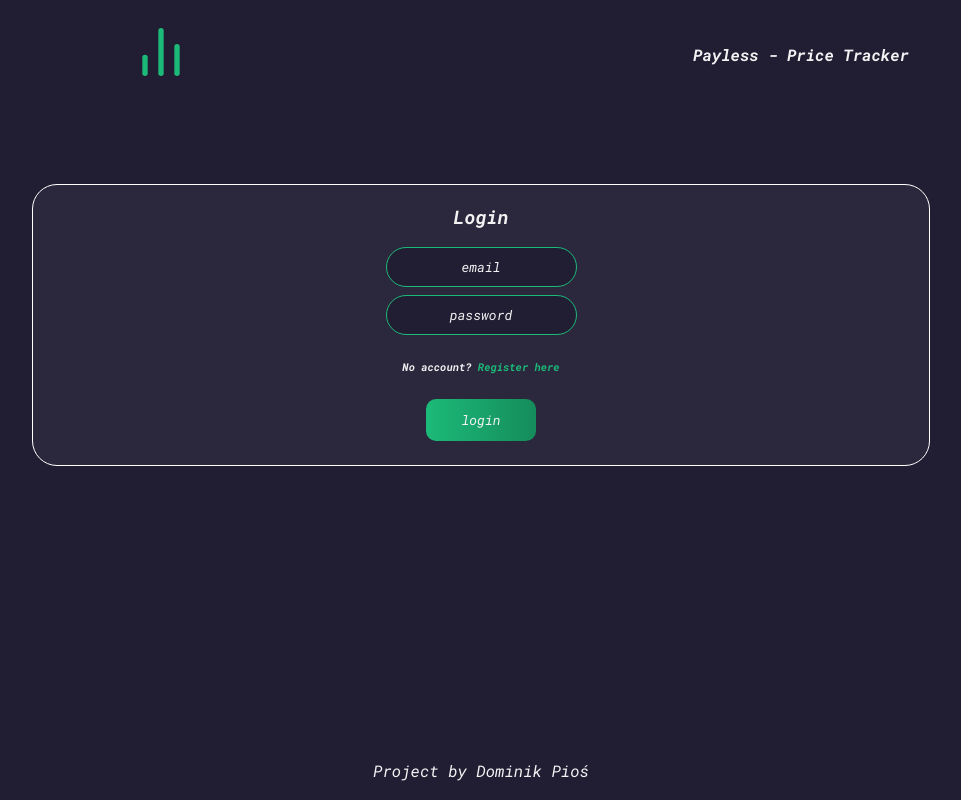
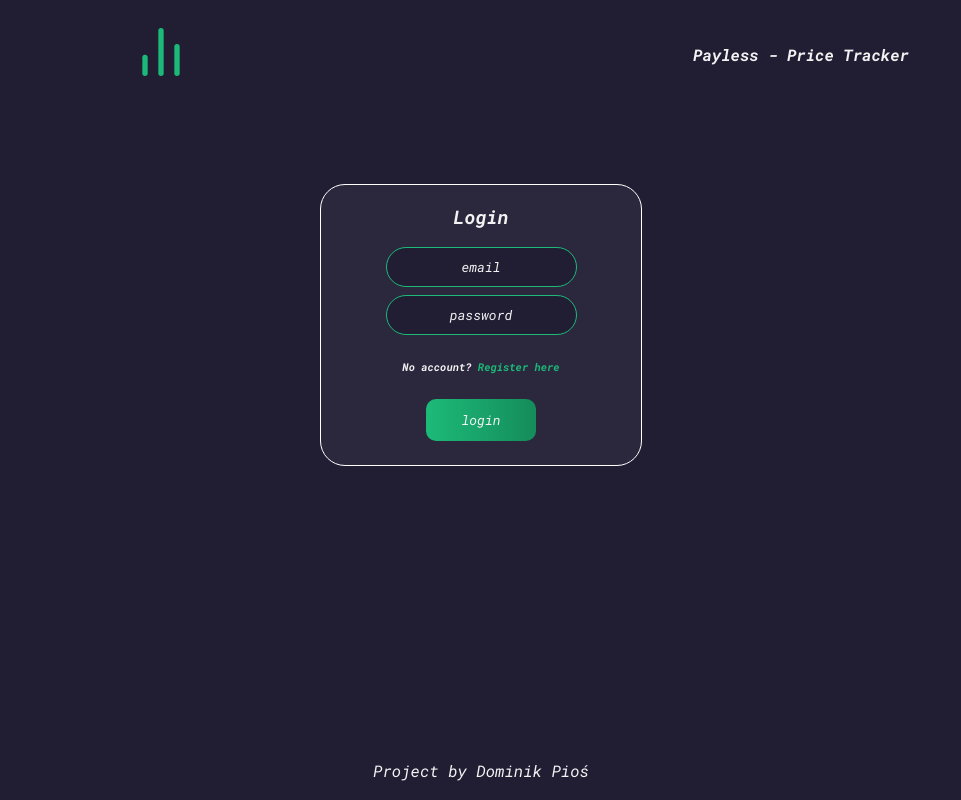
Before and after one commit to PiochU19/amazon-price-tracker, a React (Create React App) app in the folder react/: page /login in a window 1280 px wide. Shown: the whole page, without its empty margins (159-1120 px from the left). Built offline with nearby package versions, Linux system fonts and the light colour scheme.

Commit message:
React - login page (tablet and pc)

```diff
--- a/react/src/base.scss
+++ b/react/src/base.scss
@@ -4,6 +4,9 @@
 $blue: #2b283d;
 $green: #1cba79;
 $dark_green: #158c5b;
+
+$tablet: 550px;
+$pc: 950px;
 
 @font-face {
   font-family: Calistoga;
--- a/react/src/components/Login/Login.scss
+++ b/react/src/components/Login/Login.scss
@@ -70,3 +70,15 @@
 .Login__password {
   margin-top: 1vh;
 }
+
+@media (min-width: $tablet) {
+  .Login {
+    width: 50vw;
+  }
+}
+
+@media (min-width: $pc) {
+  .Login {
+    width: 25vw;
+  }
+}
```
Also changed, not shown: 1 other file (tests, documents, lock files or other folders).
